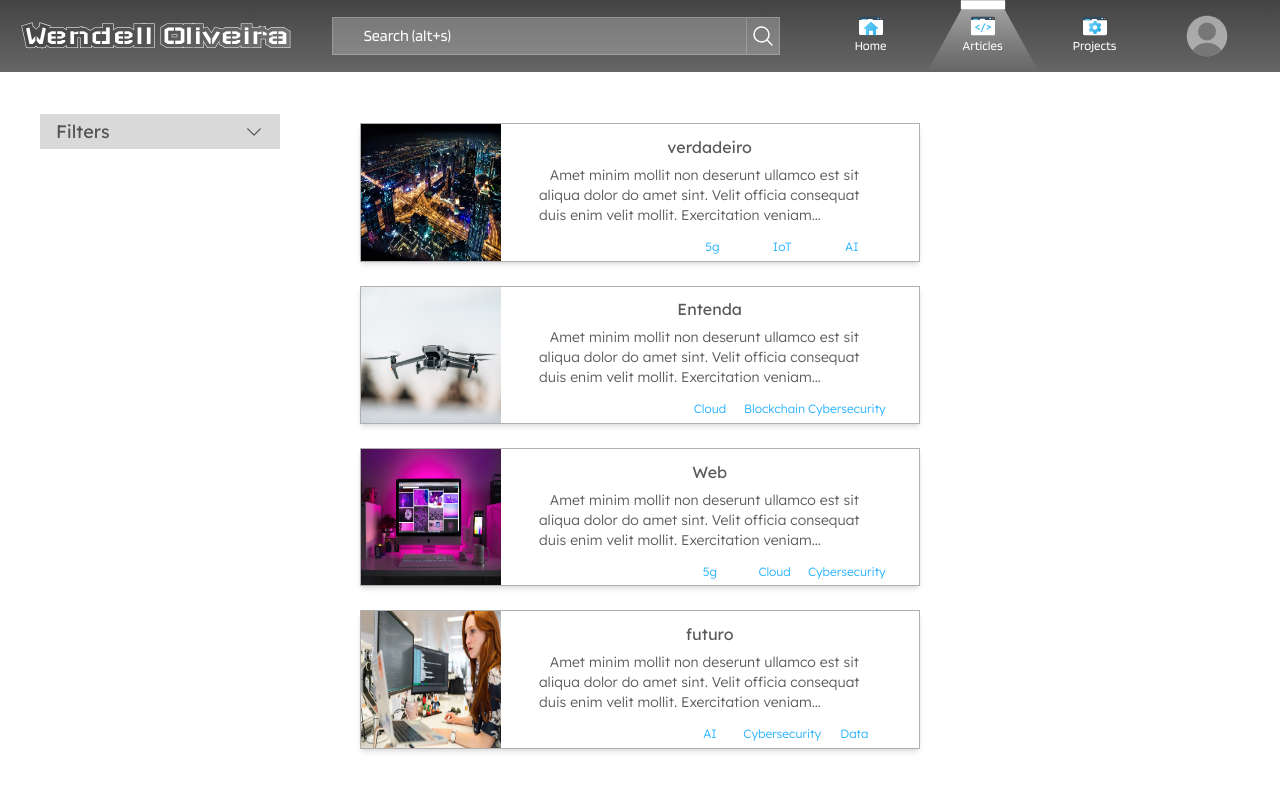
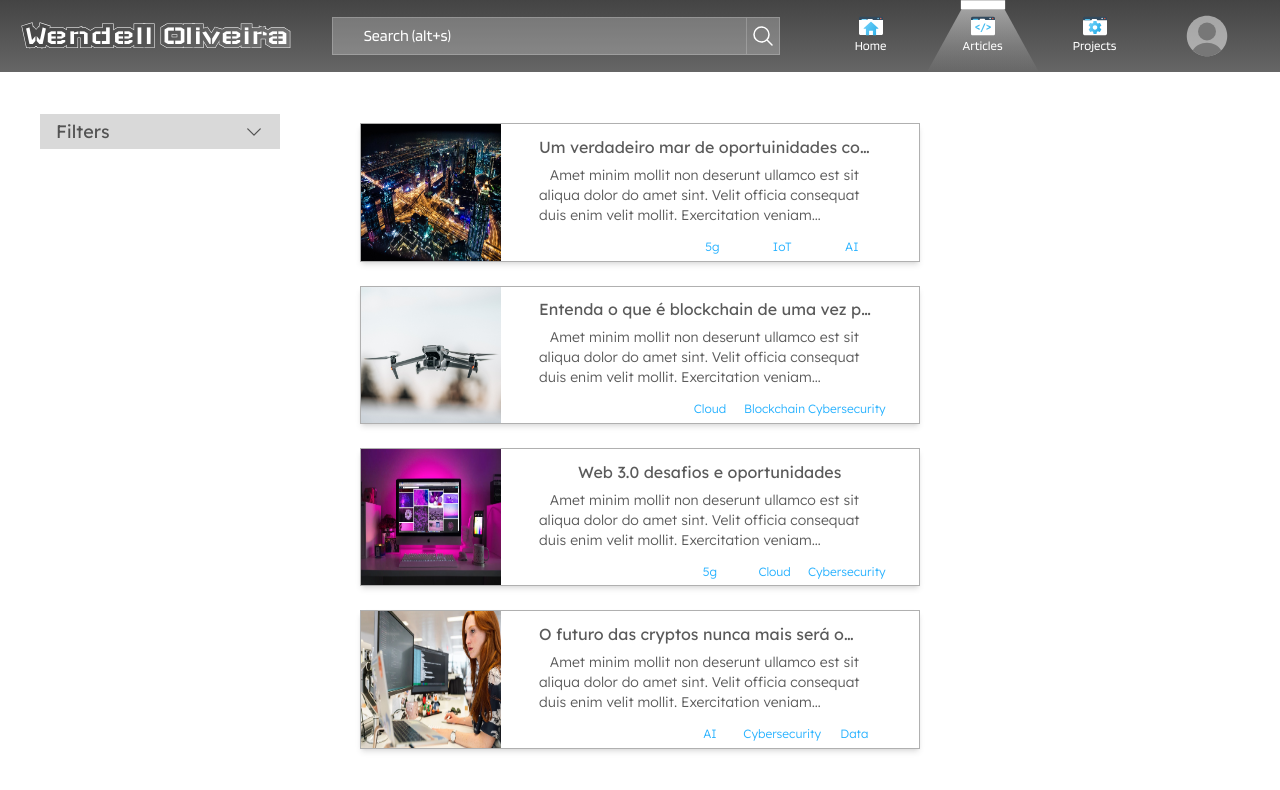
Before and after one commit to sowodev/my-portfolio, a React (Vite) app: page /articles in a window 1280 px wide. Shown: the top 790 px of the page. Built offline with nearby package versions, Linux system fonts and the light colour scheme.

Commit message:
some improvements at the aticles page

```diff
--- a/src/App.tsx
+++ b/src/App.tsx
@@ -20,7 +20,10 @@ function App() {
           <Route path="/articles">
             <Route index element={<Articles />} />
             {ArticilesData.map((article, index) => {
-              const link: string = article.title.toLowerCase();
+              const link: string = article.title
+                .toLowerCase()
+                .trim()
+                .replaceAll(" ", "-");
 
               return (
                 <Route
--- a/src/components/articles/ArticlesData.ts
+++ b/src/components/articles/ArticlesData.ts
@@ -1,7 +1,7 @@
 export const ArticilesData = [
   {
-    img_path: "./src/assets/imgs/articles/city.jpeg",
-    title: "verdadeiro",
+    img_path: "/src/assets/imgs/articles/city.jpeg",
+    title: "Um verdadeiro mar de oportuinidades com o 5g",
     leading:
       "Amet minim mollit non deserunt ullamco est sit aliqua dolor do amet sint. Velit officia consequat duis enim velit mollit. Exercitation veniam consequat sunt nostrud amet.",
     content:
@@ -10,8 +10,8 @@ export const ArticilesData = [
     tags: ["5g", "IoT", "AI"],
   },
   {
-    img_path: "./src/assets/imgs/articles/drone.jpeg",
-    title: "Entenda",
+    img_path: "/src/assets/imgs/articles/drone.jpeg",
+    title: "Entenda o que é blockchain de uma vez por todas",
     leading:
       "Amet minim mollit non deserunt ullamco est sit aliqua dolor do amet sint. Velit officia consequat duis enim velit mollit. Exercitation veniam consequat sunt nostrud amet.",
     content:
@@ -20,8 +20,8 @@ export const ArticilesData = [
     tags: ["Cloud", "Blockchain", "Cybersecurity"],
   },
   {
-    img_path: "./src/assets/imgs/articles/setup.webp",
-    title: "Web",
+    img_path: "/src/assets/imgs/articles/setup.webp",
+    title: "Web 3.0 desafios e oportunidades ",
     leading:
       "Amet minim mollit non deserunt ullamco est sit aliqua dolor do amet sint. Velit officia consequat duis enim velit mollit. Exercitation veniam consequat sunt nostrud amet.",
     content:
@@ -30,8 +30,8 @@ export const ArticilesData = [
     tags: ["5g", "Cloud", "Cybersecurity"],
   },
   {
-    img_path: "./src/assets/imgs/articles/work.webp",
-    title: "futuro",
+    img_path: "/src/assets/imgs/articles/work.webp",
+    title: "O futuro das cryptos nunca mais será o mesmo",
     leading:
       "Amet minim mollit non deserunt ullamco est sit aliqua dolor do amet sint. Velit officia consequat duis enim velit mollit. Exercitation veniam consequat sunt nostrud amet.",
     content:
--- a/src/components/articles/Card.tsx
+++ b/src/components/articles/CardArticle.tsx
@@ -1,7 +1,7 @@
 import TagsList from "./TagsList";
 import TextCard from "./TextCard";
 
-const Card = function card({
+const CardArticle = function cardArticle({
   article,
 }: {
   article: {
@@ -30,4 +30,4 @@ const Card = function card({
   );
 };
 
-export default Card;
+export default CardArticle;
--- a/src/components/articles/PagesCards.tsx
+++ b/src/components/articles/PagesCards.tsx
@@ -1,4 +1,4 @@
-import Card from "./Card";
+import CardArticle from "./CardArticle";
 import { NavLink } from "react-router-dom";
 import { ArticilesData } from "./ArticlesData";
 
@@ -6,11 +6,13 @@ const PagesCards = function pagesCards() {
   return (
     <div className="flex flex-col w-[95%] h-[95%] justify-center items-center gap-6">
       {ArticilesData.map((article, index) => {
-        const link = "/articles/" + article.title.toLowerCase();
+        const link =
+          "/articles/" +
+          article.title.toLowerCase().trim().replaceAll(" ", "-");
 
         return (
           <NavLink key={index} to={link} className="flex w-[92%] h-1/5">
-            <Card article={article} />
+            <CardArticle article={article} />
           </NavLink>
         );
       })}
--- a/src/components/articles/article/ArticlePrototype.tsx
+++ b/src/components/articles/article/ArticlePrototype.tsx
@@ -1,16 +1,31 @@
+type article_type = {
+  img_path: string;
+  title: string;
+  leading: string;
+  content: string;
+  date: string;
+  tags: string[];
+};
+
 const ArticlePrototype = function articlePrototype({
   article,
 }: {
-  article: {
-    img_path: string;
-    title: string;
-    leading: string;
-    content: string;
-    date: string;
-    tags: string[];
-  };
+  article: article_type;
 }) {
-  return <h1 className="w-full h-full">{article.title}</h1>;
+  return (
+    <div className="flex flex-row w-full overflow-auto">
+      <div className="flex basis-1/4"></div>
+      <div className="flex flex-col basis-2/4 gap-8">
+        <div className="h-80 w-full">
+          <img className="w-full h-full" src={article.img_path} alt="img" />
+        </div>
+        <p className="w-full">{article.title}</p>
+        <p className="w-full">{article.leading}</p>
+        <p className="w-full">{article.content}</p>
+      </div>
+      <div className="flex basis-1/4"></div>
+    </div>
+  );
 };
 
 export default ArticlePrototype;
--- a/src/components/navbar/NavButtons.tsx
+++ b/src/components/navbar/NavButtons.tsx
@@ -9,13 +9,13 @@ const NavButtons = function navButtons() {
             <>
               <img
                 className={isActive ? "relative h-full w-full" : "invisible"}
-                src="./src/assets/imgs/light.svg"
+                src="/src/assets/imgs/light.svg"
                 alt=""
               />
               <div className="grid absolute h-full w-full float-none place-content-center">
                 <img
                   className="w-6 h-5 justify-self-center"
-                  src="./src/assets/imgs/home-icon.svg"
+                  src="/src/assets/imgs/home-icon.svg"
                   alt=""
                 />
                 <span className="nav-text">Home</span>
@@ -30,13 +30,13 @@ const NavButtons = function navButtons() {
             <>
               <img
                 className={isActive ? "relative h-full w-full" : "invisible"}
-                src="./src/assets/imgs/light.svg"
+                src="/src/assets/imgs/light.svg"
                 alt=""
               />
               <div className="grid absolute h-full w-full float-none place-content-center">
                 <img
                   className="w-6 h-5 justify-self-center"
-                  src="./src/assets/imgs/articles-icon.svg"
+                  src="/src/assets/imgs/articles-icon.svg"
                   alt=""
                 />
                 <span className="nav-text">Articles</span>
@@ -51,13 +51,13 @@ const NavButtons = function navButtons() {
             <>
               <img
                 className={isActive ? "relative h-full w-full" : "invisible"}
-                src="./src/assets/imgs/light.svg"
+                src="/src/assets/imgs/light.svg"
                 alt=""
               />
               <div className="grid absolute h-full w-full float-none place-content-center">
                 <img
                   className="w-6 h-5 justify-self-center"
-                  src="./src/assets/imgs/projects-icon.svg"
+                  src="/src/assets/imgs/projects-icon.svg"
                   alt=""
                 />
                 <span className="nav-text">Projects</span>
@@ -70,7 +70,7 @@ const NavButtons = function navButtons() {
         <a href="/" className="foto h-3/4 w-3/4">
           <img
             className="h-full w-full"
-            src="./src/assets/imgs/user.svg"
+            src="/src/assets/imgs/user.svg"
             alt=""
           />
         </a>
```
